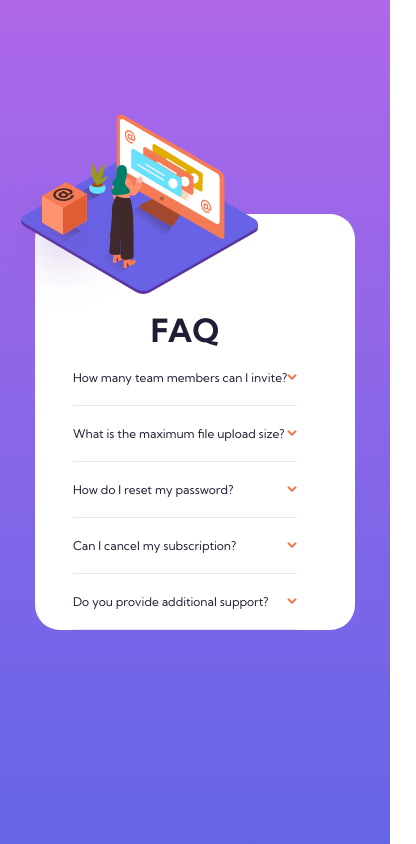
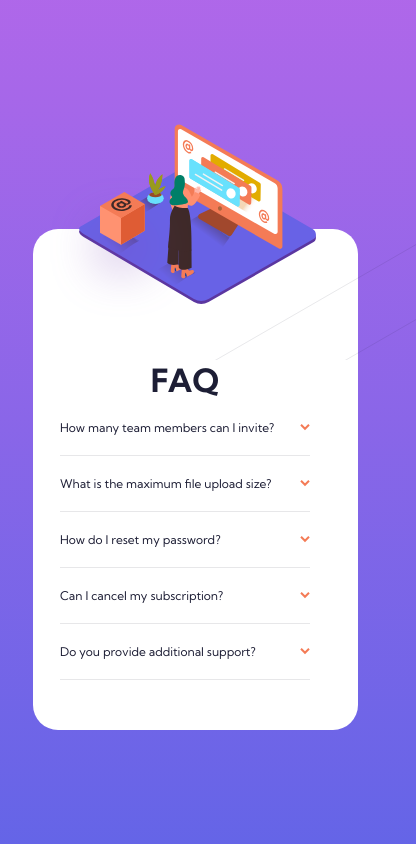
Before and after one commit to GL-19/faq-accordion-card, a plain HTML site: page index.html in a window 390 px wide. Shown: the whole page, 416 px wide, since content can reach past the window. Drawn offline with Linux system fonts and the light colour scheme.

Commit message:
Adicionada responsividade

```diff
--- a/css/styles.css
+++ b/css/styles.css
@@ -20,7 +20,7 @@ body {
 	display: flex;
 	flex-direction: row;
 	align-items: center;
-	width: 850px;
+	width: 900px;
 	padding: 70px 0;
 	background-color: #ffffff;
 	border-radius: 25px;
@@ -29,7 +29,7 @@ body {
 .card-images {
 	background: url(../images/bg-pattern-desktop.svg);
 	position: relative;
-	padding-right: 60px;
+	padding-right: 100px;
 }
 
 .images-wrapper {
@@ -66,6 +66,9 @@ body {
 	border-bottom: 1px hsl(240, 5%, 91%) solid;
 	padding: 20px 0;
 	max-width: 320px;
+	display: flex;
+	justify-content: space-between;
+	align-items: center;
 }
 
 .content-container:hover {
@@ -80,11 +83,6 @@ body {
 	color: hsl(238, 29%, 16%);
 }
 
-.question-container {
-	display: flex;
-	justify-content: space-between;
-	align-items: center;
-}
 .title {
 	font-weight: 700;
 }
@@ -102,29 +100,30 @@ body {
 
 .icon-arrow--active {
 	transform: rotate(180deg);
+	align-self: flex-start;
 }
 
-@media screen and (max-width: 450px) {
+@media screen and (max-width: 900px) {
+	body {
+		padding-top: 150px;
+		display: flex;
+		justify-content: center;
+		align-items: center;
+	}
 	.card {
 		display: flex;
 		flex-direction: column;
 		max-width: 325px;
-		padding: 0;
+		padding: 0 20px;
+		padding-bottom: 50px;
 	}
-	.title {
-		text-align: center;
-	}
+
 	.box-image {
 		display: none;
 	}
 
 	.images-wrapper {
 		overflow: visible;
-		display: flex;
-		flex-direction: column;
-		align-items: center;
-		justify-content: center;
-		text-align: center;
 	}
 
 	.woman-image {
@@ -137,5 +136,20 @@ body {
 
 	.woman-mobile {
 		display: block;
+		margin-top: -105px;
+		margin-left: 75px;
+		margin-bottom: 40px;
+	}
+
+	.title {
+		text-align: center;
+	}
+
+	.content-container {
+		width: 250px;
+	}
+
+	.answer {
+		width: 100%;
 	}
 }
--- a/index.html
+++ b/index.html
@@ -24,46 +24,46 @@
 				<div id="1" class="content-container">
 					<div class="question-container">
 						<p class="question">How many team members can I invite?</p>
-						<img class="icon-arrow" src="images/icon-arrow-down.svg" alt="" />
+						<p class="answer">
+							You can invite up to 2 additional users on the Free plan. There is no limit on team members for the Premium plan.
+						</p>
 					</div>
-					<p class="answer">
-						You can invite up to 2 additional users on the Free plan. There is no limit on team members for the Premium plan.
-					</p>
+					<img class="icon-arrow" src="images/icon-arrow-down.svg" alt="" />
 				</div>
 
 				<div id="2" class="content-container">
 					<div class="question-container">
 						<p class="question">What is the maximum file upload size?</p>
-						<img class="icon-arrow" src="images/icon-arrow-down.svg" alt="" />
+						<p class="answer">No more than 2GB. All files in your account must fit your allotted storage space.</p>
 					</div>
-					<p class="answer">No more than 2GB. All files in your account must fit your allotted storage space.</p>
+					<img class="icon-arrow" src="images/icon-arrow-down.svg" alt="" />
 				</div>
 
 				<div id="3" class="content-container">
 					<div class="question-container">
 						<p class="question">How do I reset my password?</p>
-						<img class="icon-arrow" src="images/icon-arrow-down.svg" alt="" />
+						<p class="answer">
+							Click “Forgot password” from the login page or “Change password” from your profile page. A reset link will be emailed to
+							you.
+						</p>
 					</div>
-					<p class="answer">
-						Click “Forgot password” from the login page or “Change password” from your profile page. A reset link will be emailed to
-						you.
-					</p>
+					<img class="icon-arrow" src="images/icon-arrow-down.svg" alt="" />
 				</div>
 
 				<div id="4" class="content-container">
 					<div class="question-container">
 						<p class="question">Can I cancel my subscription?</p>
-						<img class="icon-arrow" src="images/icon-arrow-down.svg" alt="" />
+						<p class="answer">Yes! Send us a message and we’ll process your request no questions asked.</p>
 					</div>
-					<p class="answer">Yes! Send us a message and we’ll process your request no questions asked.</p>
+					<img class="icon-arrow" src="images/icon-arrow-down.svg" alt="" />
 				</div>
 
 				<div id="5" class="content-container">
 					<div class="question-container">
 						<p class="question">Do you provide additional support?</p>
-						<img class="icon-arrow" src="images/icon-arrow-down.svg" alt="" />
+						<p class="answer">Chat and email support is available 24/7. Phone lines are open during normal business hours.</p>
 					</div>
-					<p class="answer">Chat and email support is available 24/7. Phone lines are open during normal business hours.</p>
+					<img class="icon-arrow" src="images/icon-arrow-down.svg" alt="" />
 				</div>
 			</div>
 		</div>
```
